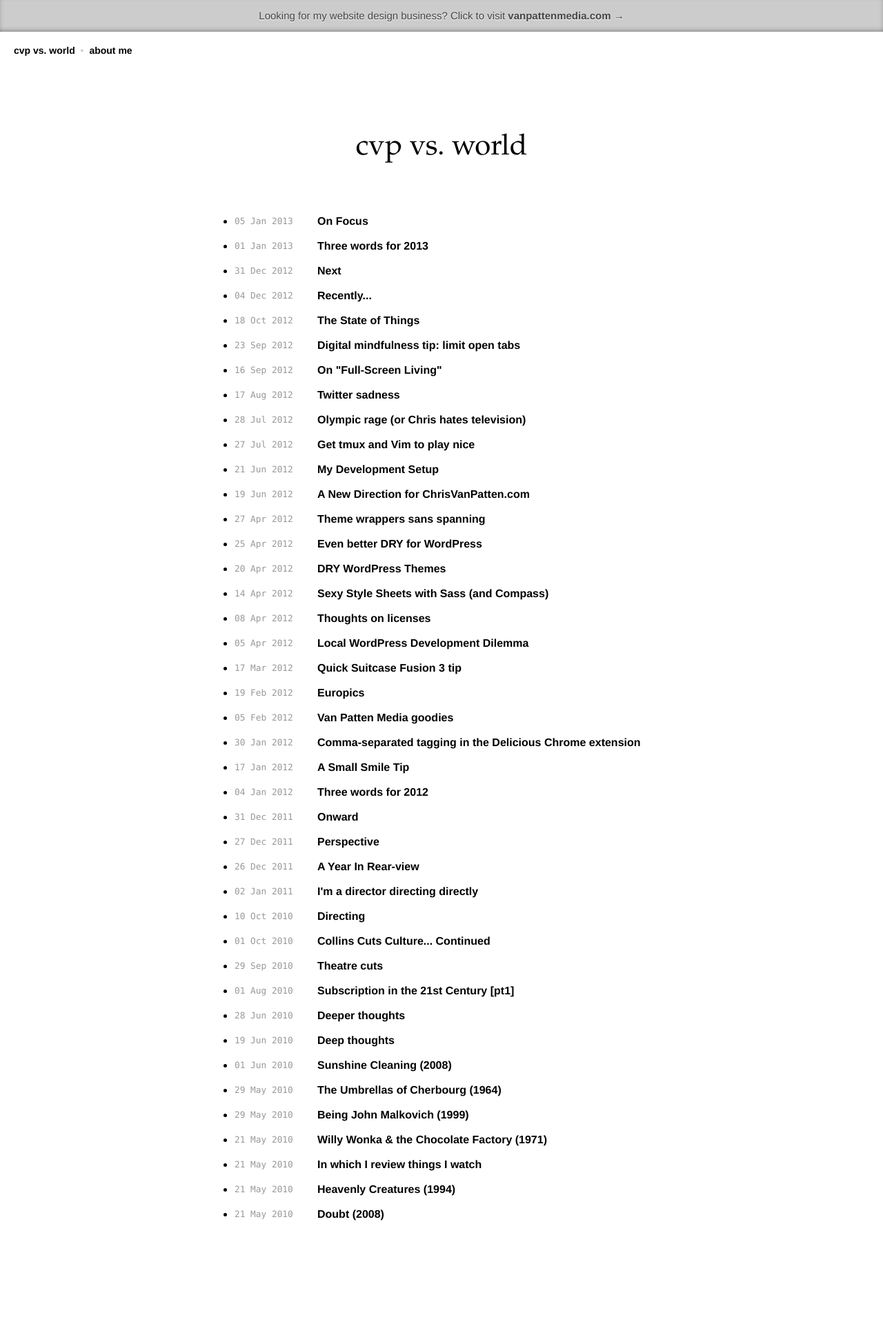
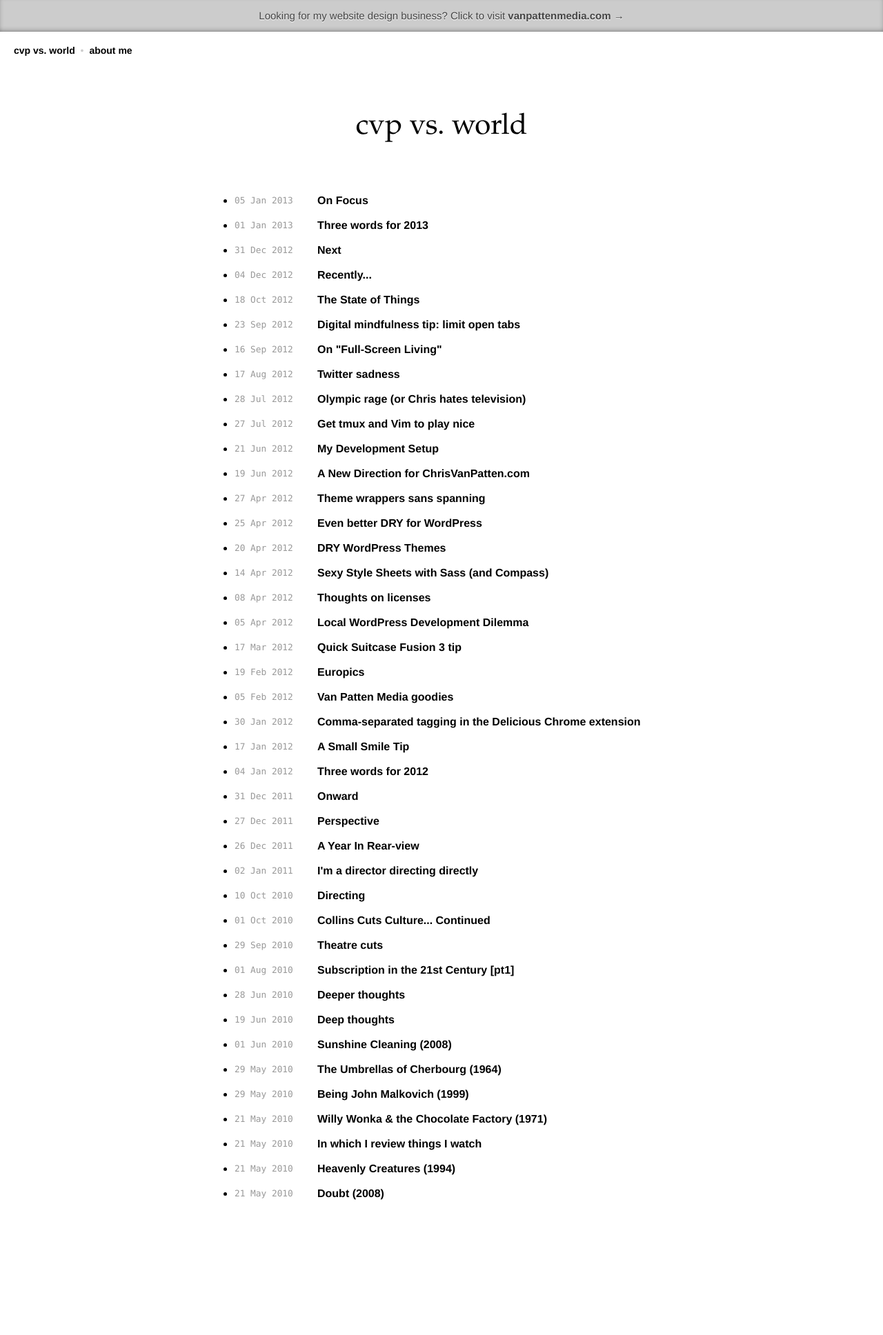
Before and after one commit to chrisvanpatten/chrisvanpatten.github.com, a Jekyll site: the page built from index.html, in a window 1280 px wide. Shown: the whole page at 69% size. Built offline with Jekyll 4.4.1, drawn with Linux system fonts in a browser that asks for light colours; after the commit the page ends 1906 px from its top, so only the background shows below that.

Commit message:
Slightly smaller margin above headers

```diff
--- a/_sass/global.scss
+++ b/_sass/global.scss
@@ -23,7 +23,7 @@ a {
 	max-width: 600px;
 	width: 70%;
 	min-width: 280px;
-	margin: 90px auto 130px;
+	margin: 60px auto 130px;
 	padding: 20px;
 
 	h1, h2, h3, h4, h5, h6 {
--- a/stylesheets/global.css
+++ b/stylesheets/global.css
@@ -93,7 +93,7 @@ a:hover {
   max-width: 600px;
   width: 70%;
   min-width: 280px;
-  margin: 90px auto 130px;
+  margin: 60px auto 130px;
   padding: 20px;
 }
 /* line 29, ../_sass/global.scss */
```
